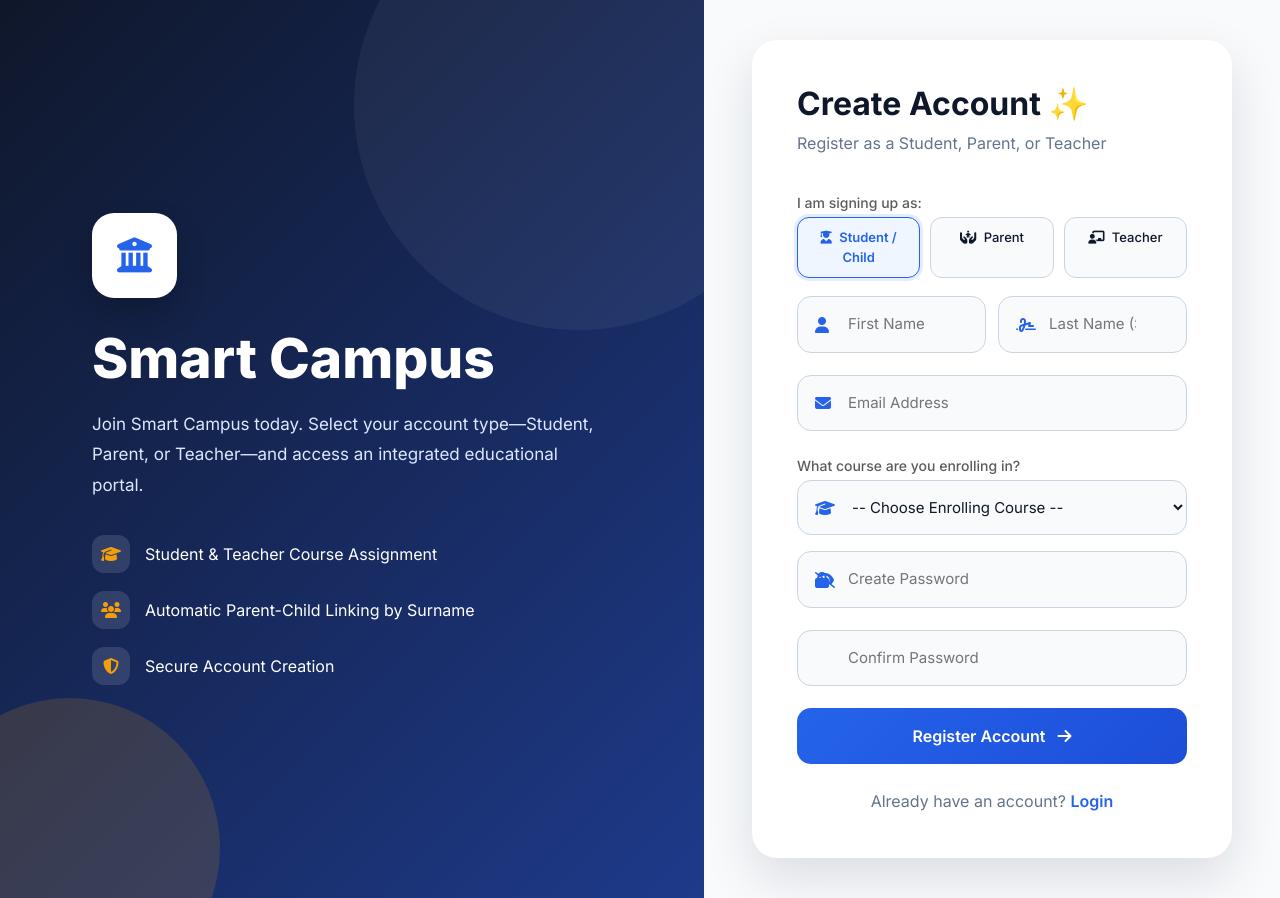
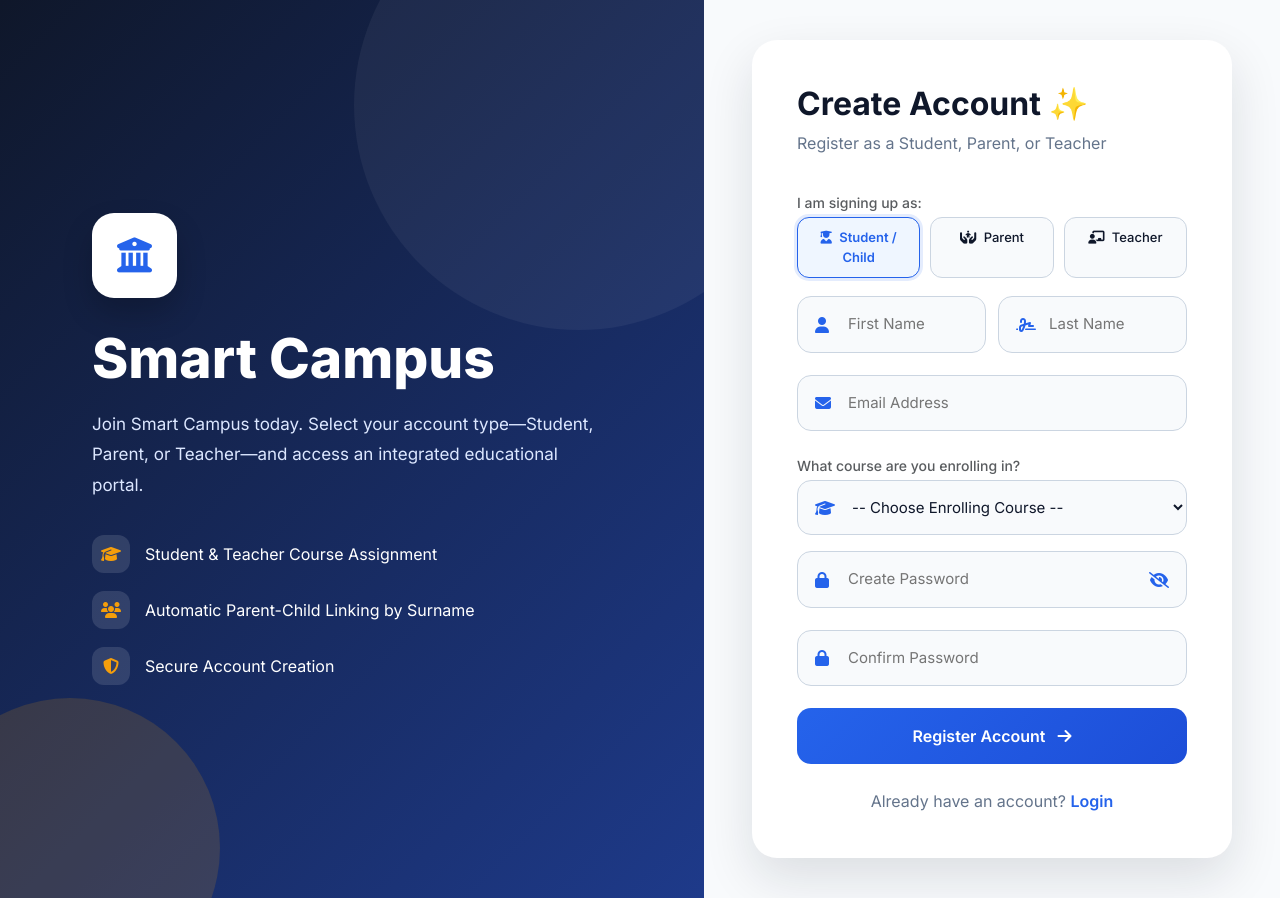
Before and after one commit to AditiG-art/crm_education, a PHP site: page /register.php in a window 1280 px wide. Run offline with PHP 8.4, Linux system fonts and the light colour scheme; data that the repository does not hold is empty.

Commit message:
fix: remove parent info notice, fix last_name placeholder, and resolve password toggle icon overlap

```diff
--- a/assets/css/login.css
+++ b/assets/css/login.css
@@ -519,7 +519,10 @@ color:#2563EB;
 
 
 
-.input-box #togglePassword{
+.input-box #togglePassword,
+.input-box #toggleRegPassword,
+.input-box .fa-eye-slash,
+.input-box .fa-eye{
 
 
 left:auto;
--- a/register.php
+++ b/register.php
@@ -255,7 +255,7 @@ if($_SERVER['REQUEST_METHOD'] === 'POST' && isset($_POST['register'])) {
                     </label>
                 </div>
 
-                <!-- First Name and Last Name (Surname) -->
+                <!-- First Name and Last Name -->
                 <div class="two-cols">
                     <div class="input-box">
                         <i class="fa-solid fa-user"></i>
@@ -263,19 +263,13 @@ if($_SERVER['REQUEST_METHOD'] === 'POST' && isset($_POST['register'])) {
                     </div>
                     <div class="input-box">
                         <i class="fa-solid fa-signature"></i>
-                        <input type="text" name="last_name" id="lastNameInput" placeholder="Last Name (Surname)" value="<?= htmlspecialchars($_POST['last_name'] ?? '') ?>" required>
+                        <input type="text" name="last_name" id="lastNameInput" placeholder="Last Name" value="<?= htmlspecialchars($_POST['last_name'] ?? '') ?>" required>
                     </div>
                 </div>
 
                 <div class="input-box">
                     <i class="fa-solid fa-envelope"></i>
                     <input type="email" name="email" placeholder="Email Address" value="<?= htmlspecialchars($_POST['email'] ?? '') ?>" required>
-                </div>
-
-                <!-- Parent Info Alert -->
-                <div class="parent-info-alert" id="parentInfoAlert">
-                    <i class="fa-solid fa-circle-info me-1"></i>
-                    <strong>Parent Account Notice:</strong> Your account will be linked with any student carrying the surname <strong id="surnameBadge">"[Last Name]"</strong> to display their attendance and reports.
                 </div>
 
                 <!-- Course / Subject Selection for Student & Teacher -->
@@ -303,11 +297,11 @@ if($_SERVER['REQUEST_METHOD'] === 'POST' && isset($_POST['register'])) {
                 <div class="input-box">
                     <i class="fa-solid fa-lock"></i>
                     <input type="password" id="reg_password" name="password" placeholder="Create Password" required>
-                    <i class="fa-solid fa-eye-slash" id="toggleRegPassword"></i>
+                    <i class="fa-solid fa-eye-slash" id="toggleRegPassword" style="left:auto!important;right:18px!important;cursor:pointer;"></i>
                 </div>
 
                 <div class="input-box">
-                    <i class="fa-solid fa-lock-keyhole"></i>
+                    <i class="fa-solid fa-lock"></i>
                     <input type="password" id="reg_confirm" name="confirm_password" placeholder="Confirm Password" required>
                 </div>
 
@@ -337,9 +331,6 @@ const courseIcon        = document.getElementById('courseIcon');
 const defaultOption     = document.getElementById('defaultOption');
 const customCourseBox   = document.getElementById('customCourseBox');
 const customCourseInput = document.getElementById('customCourseInput');
-const parentInfoAlert   = document.getElementById('parentInfoAlert');
-const lastNameInput     = document.getElementById('lastNameInput');
-const surnameBadge      = document.getElementById('surnameBadge');
 
 if(togglePass && passInput) {
     togglePass.addEventListener('click', () => {
@@ -350,32 +341,18 @@ if(togglePass && passInput) {
     });
 }
 
-function updateSurnameBadge() {
-    if(surnameBadge && lastNameInput) {
-        surnameBadge.innerText = lastNameInput.value.trim() ? '"' + lastNameInput.value.trim() + '"' : '"[Last Name]"';
-    }
-}
-
-if(lastNameInput) {
-    lastNameInput.addEventListener('input', updateSurnameBadge);
-}
-
 function updateCourseRoleLabels() {
     if(roleParent && roleParent.checked) {
         if(courseWrapper) courseWrapper.style.display = 'none';
         if(courseSelect) courseSelect.required = false;
-        if(parentInfoAlert) parentInfoAlert.style.display = 'block';
-        updateSurnameBadge();
     } else if(roleTeacher && roleTeacher.checked) {
         if(courseWrapper) courseWrapper.style.display = 'block';
-        if(parentInfoAlert) parentInfoAlert.style.display = 'none';
         if(courseLabel) courseLabel.innerText = 'Which subject / course are you going to teach?';
         if(defaultOption) defaultOption.innerText = '-- Choose Subject / Course to Teach --';
         if(courseIcon) courseIcon.className = 'fa-solid fa-chalkboard-user';
         if(courseSelect) courseSelect.required = true;
     } else {
         if(courseWrapper) courseWrapper.style.display = 'block';
-        if(parentInfoAlert) parentInfoAlert.style.display = 'none';
         if(courseLabel) courseLabel.innerText = 'What course are you enrolling in?';
         if(defaultOption) defaultOption.innerText = '-- Choose Enrolling Course --';
         if(courseIcon) courseIcon.className = 'fa-solid fa-graduation-cap';
```
